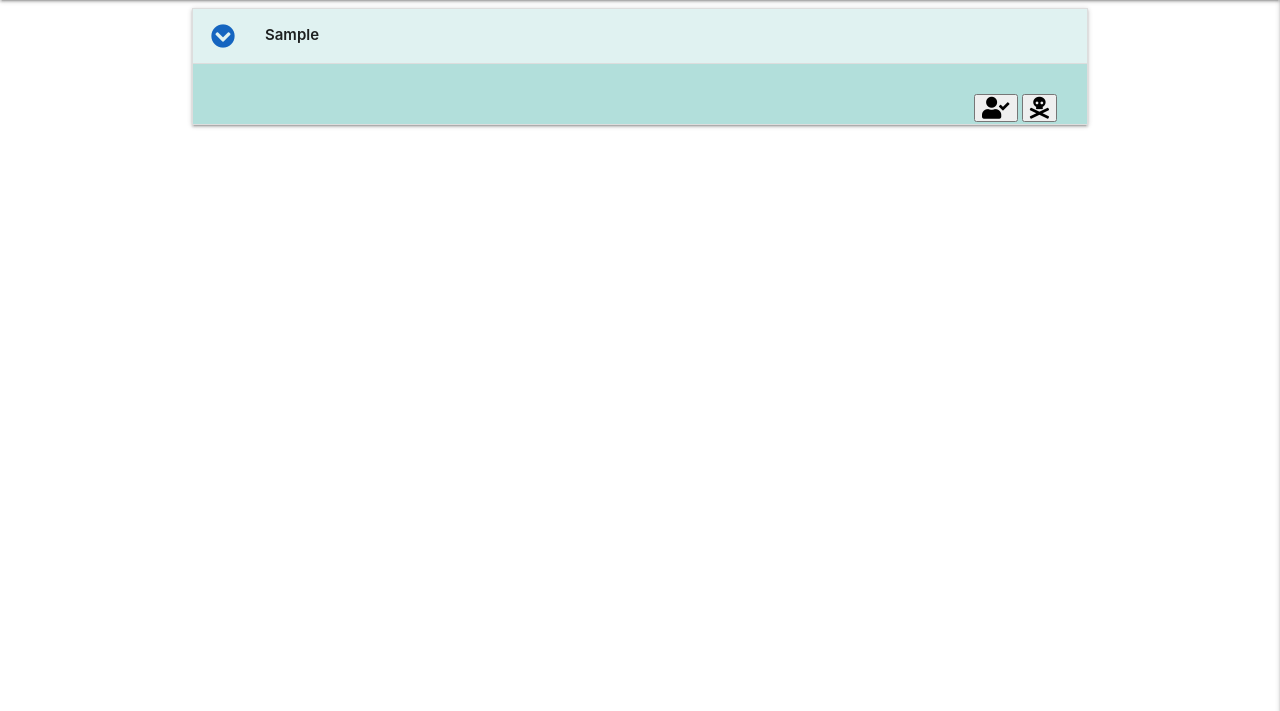
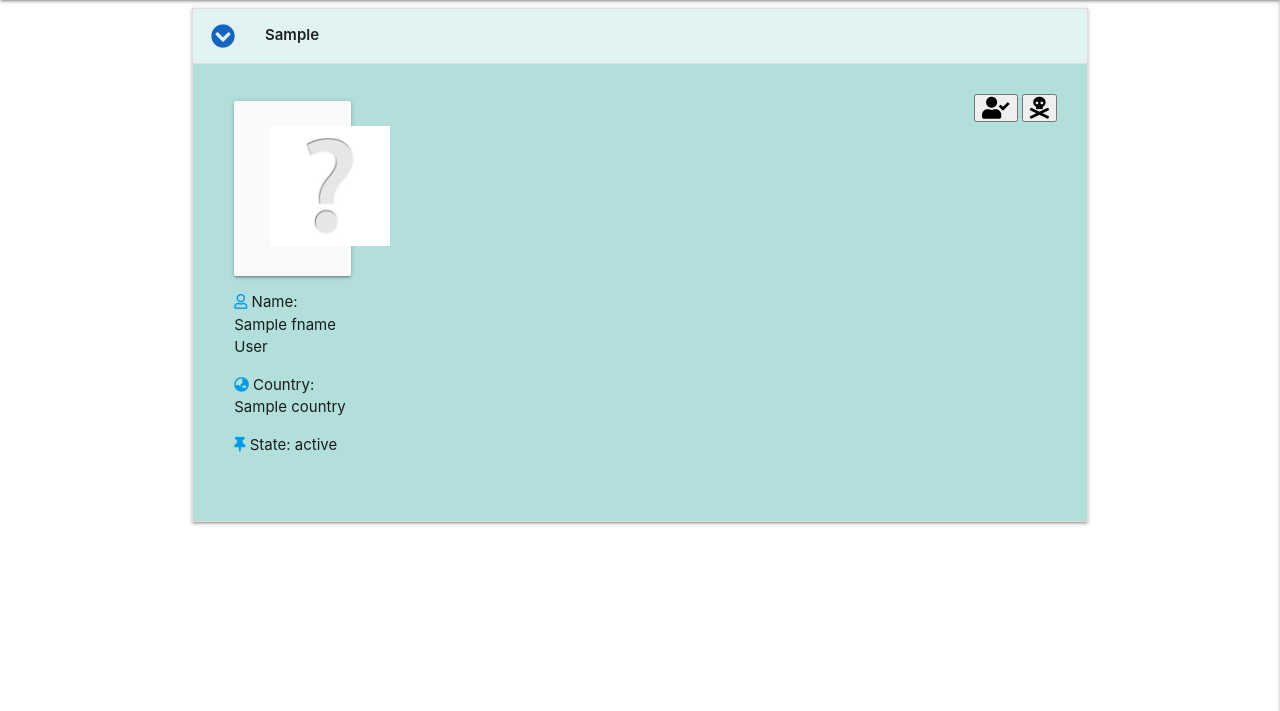
Before and after one commit to pauld0051/pros_and_cons, a Flask app: a page that uses templates/friend_requests.html in a window 1280 px wide, after a click that opens the changed part. Shown: the part 64-775 px from the top of the page. Run offline with Flask 2, Linux system fonts and the light colour scheme; the visitor is signed in with stand-in values (Sample User, id 1); a database or web service that is not in the repository returns one stand-in record (values such as "Sample title"); some libraries are stand-ins or nearby versions.

Commit message:
Display user profile information in friend_requests.html - unstyled

```diff
--- a/app.py
+++ b/app.py
@@ -210,7 +210,12 @@ def profile(username):
 @app.route("/friend_requests/<user>", methods=["GET", "POST"])
 def friend_requests(user):
     user = session["user"]
-    find_request = mongo.db.friend_requests.find({"friend_request_to": user})
+    requested_from = []
+    find_request = list(mongo.db.friend_requests.find({"friend_request_to": user}))
+    for x in find_request:
+        requested_from.append(x["friend_request_from"])
+    from_user = mongo.db.users.find({"username": {"$in":requested_from}})
+    print("from user", from_user)
     if request.method == "POST":
         accept_friend = request.form.get("accept")
         decline_friend = request.form.get("decline")
@@ -235,7 +240,7 @@ def friend_requests(user):
             mongo.db.friend_requests.remove(request_declined)
             flash("Friend request declined")
 
-    return render_template("friend_requests.html", find_request=find_request)
+    return render_template("friend_requests.html", find_request=find_request, from_user=from_user)
 
 
 
@@ -260,8 +265,7 @@ def add_question():
 
 @app.route("/edit_question/<question_id>", methods=["GET", "POST"])
 def edit_question(question_id):
-    session = {}
-    user = session.get("user", None)
+    user = session["user"] or None
     created_byId = mongo.db.questions.find_one({"_id" : ObjectId(question_id)})
     created_by = created_byId["created_by"]
     if user == created_by:
@@ -321,8 +325,7 @@ def edit_profile():
 
 @app.route("/delete_question/<question_id>", methods=["GET", "POST"])
 def delete_question(question_id):
-    session = {}
-    user = session.get("user", None)
+    user = session["user"] or None
     created_byId = mongo.db.questions.find_one({"_id" : ObjectId(question_id)})
     created_by = created_byId["created_by"]
     if user == created_by:
--- a/templates/friend_requests.html
+++ b/templates/friend_requests.html
@@ -1,5 +1,6 @@
 {% extends "base.html" %} {% block content %}
 {% for x in find_request %}
+{% for profile in from_user%}
 <ul class="collapsible">
 <li>
     <div class="collapsible-header teal lighten-5">
@@ -7,6 +8,28 @@
        <strong>{{ x.friend_request_from }}</strong>
     </div>
     <div class="collapsible-body teal lighten-4">
+        <div class="row">
+            <div class="col s2">
+                <div class="card-panel card-size grey lighten-5">
+                    <span class="left-align light-blue-text text-darken 4">
+                        {% if profile.sex == "female" %}
+                        <img class="profile-pic-size" src="{{ url_for ('static', filename='images/profile_pics/female.png') }}" alt="Profile Pic">
+                        {% elif profile.sex =="male" %}
+                        <img class="profile-pic-size" src="{{ url_for ('static', filename='images/profile_pics/male.png') }}" alt="Profile Pic">
+                        {% elif profile.sex =="non-binary" %}
+                        <img class="profile-pic-size" src="{{ url_for ('static', filename='images/profile_pics/non-binary.png') }}" alt="Profile Pic">
+                        {% elif profile.sex =="no-say" %}
+                        <img class="profile-pic-size" src="{{ url_for ('static', filename='images/profile_pics/question-mark.png') }}" alt="Profile Pic">
+                        {% else %}
+                        <img class="profile-pic-size" src="{{ url_for ('static', filename='images/profile_pics/question-mark.png') }}" alt="Profile Pic">
+                        {% endif %}
+                    </span>
+                </div>
+                <p><i class="far fa-user prefix light-blue-text text-darken-1"></i> Name: {% if profile.fname is defined %} {{ profile.fname }} {% else %} - {% endif %}
+                    {% if profile.lname is defined %} {{ profile.lname }} {% else %} - {% endif %} </p>
+                <p><i class="fas fa-globe-asia prefix light-blue-text text-darken-1"></i> Country: {% if profile.country is defined %} {{ profile.country }} {% else %} - {% endif %}</p>
+                <p><i class="fas fa-thumbtack prefix light-blue-text text-darken-1"></i> State: {% if profile.state is defined %} {{ profile.state }} {% else %} - {% endif %} </p>
+            </div>
         <div class="right">
             <form method="POST" action="{{ url_for('friend_requests', user=x.friend_request_to) }}">
             <button type="submit" name="accept" value="{{ x.friend_request_from }}"><i class="fas fa-user-check icon-size tooltipped" data-position="bottom" data-tooltip="Accept friend request"></i></button>
@@ -16,5 +39,6 @@
     </div>
 </li>
 {% endfor %}
+{% endfor %}
 </ul>
 {% endblock %}
```
